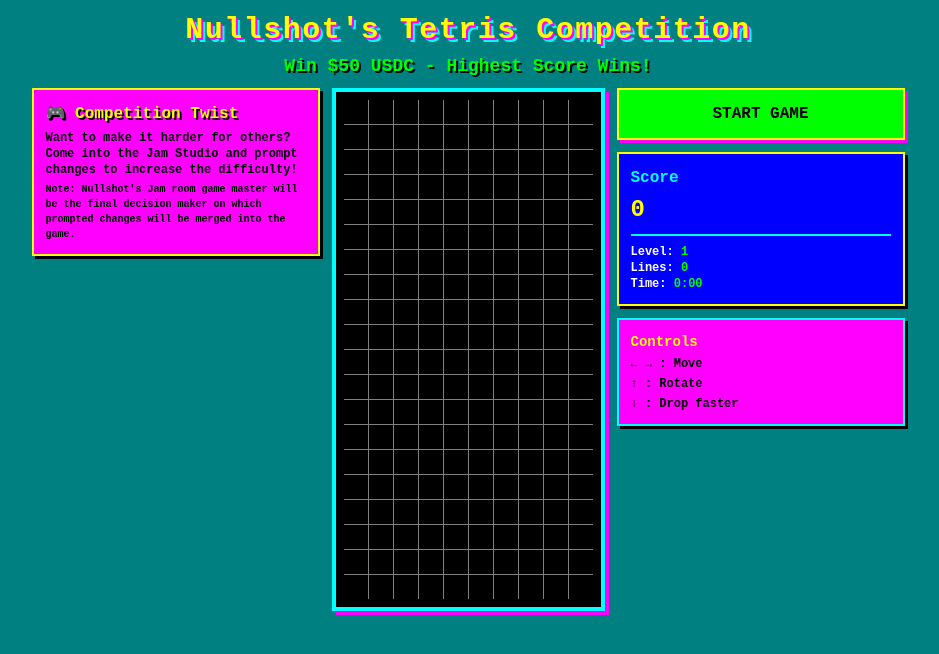
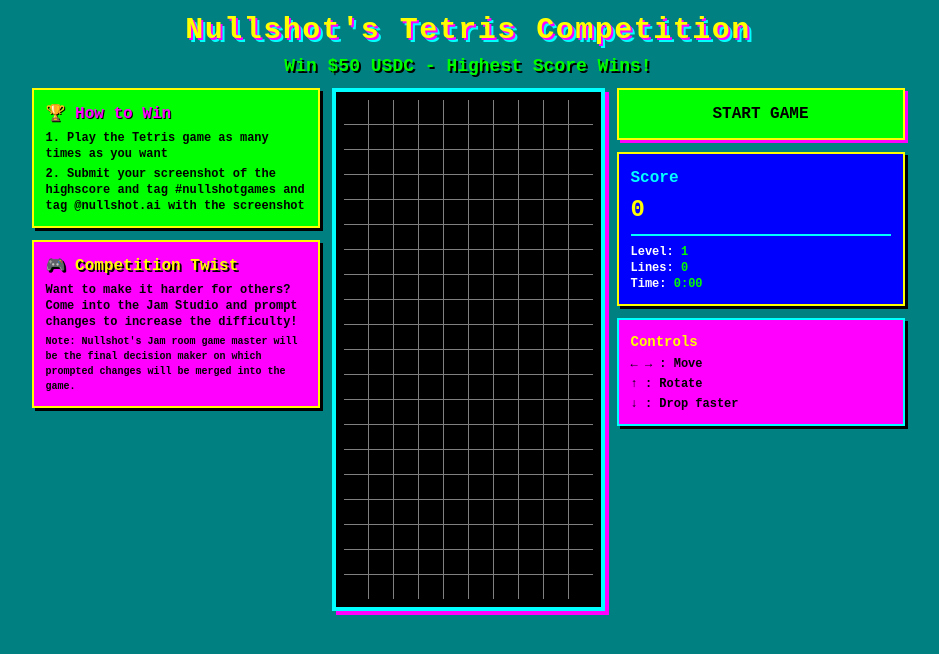
Before and after one commit to null-shot-apps/tetriscomp, a Next.js app in the folder packages/new-web-app-room/: page / in a window 1280 px wide. Shown: the top 654 px of the page, without its empty margins (172-1111 px from the left). Built offline with nearby package versions, Linux system fonts and the light colour scheme.

Commit message:
AI chat session: Updated code and files

```diff
--- a/packages/new-web-app-room/src/app/page.tsx
+++ b/packages/new-web-app-room/src/app/page.tsx
@@ -287,8 +287,18 @@
       {/* Game Area with 3 columns */}
       <div className="flex-1 flex flex-col lg:flex-row gap-2 sm:gap-3 items-start justify-center max-w-7xl mx-auto w-full">
 
-        {/* Left Column - Competition Twist */}
-        <div className="w-full lg:w-64 xl:w-72">
+        {/* Left Column - How to Win + Competition Twist */}
+        <div className="w-full lg:w-64 xl:w-72 flex flex-col gap-2 sm:gap-3">
+          {/* How to Win */}
+          <div className="bg-[#00FF00] p-2 sm:p-3 rounded-none text-black text-left border-2 border-[#FFFF00]" style={{ boxShadow: '3px 3px 0px #000' }}>
+            <h2 className="text-xs sm:text-sm md:text-base font-bold mb-1 text-[#FF00FF]" style={{ textShadow: '1px 1px 0px #000' }}>🏆 How to Win</h2>
+            <ol className="list-decimal list-inside space-y-1 font-bold text-[9px] sm:text-[10px] md:text-xs">
+              <li>Play the Tetris game as many times as you want</li>
+              <li>Submit your screenshot of the highscore and tag #nullshotgames and tag @nullshot.ai with the screenshot</li>
+            </ol>
+          </div>
+
+          {/* Competition Twist */}
           <div className="bg-[#FF00FF] p-2 sm:p-3 rounded-none text-black text-left border-2 border-[#FFFF00]" style={{ boxShadow: '3px 3px 0px #000' }}>
             <h2 className="text-xs sm:text-sm md:text-base font-bold mb-1 text-[#FFFF00]" style={{ textShadow: '2px 2px 0px #000' }}>🎮 Competition Twist</h2>
             <p className="mb-1 font-bold text-[9px] sm:text-[10px] md:text-xs">
```
